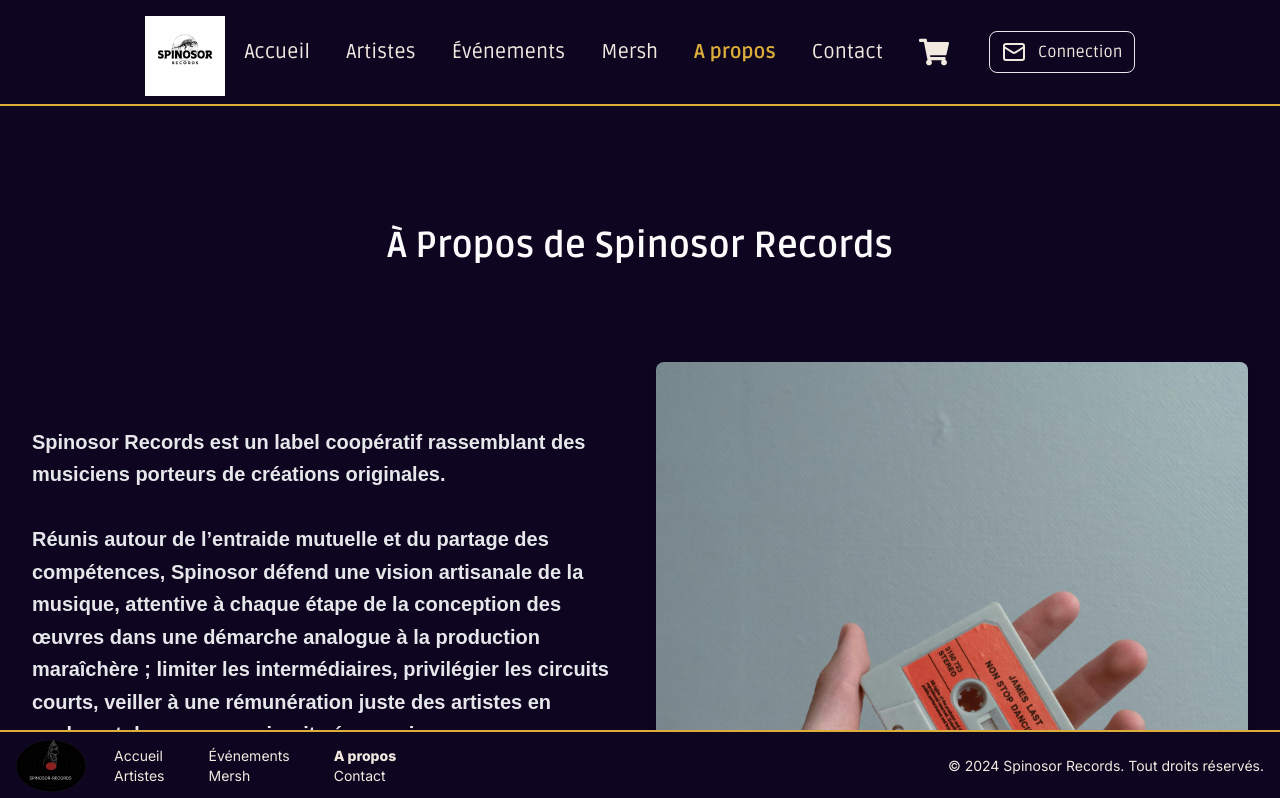
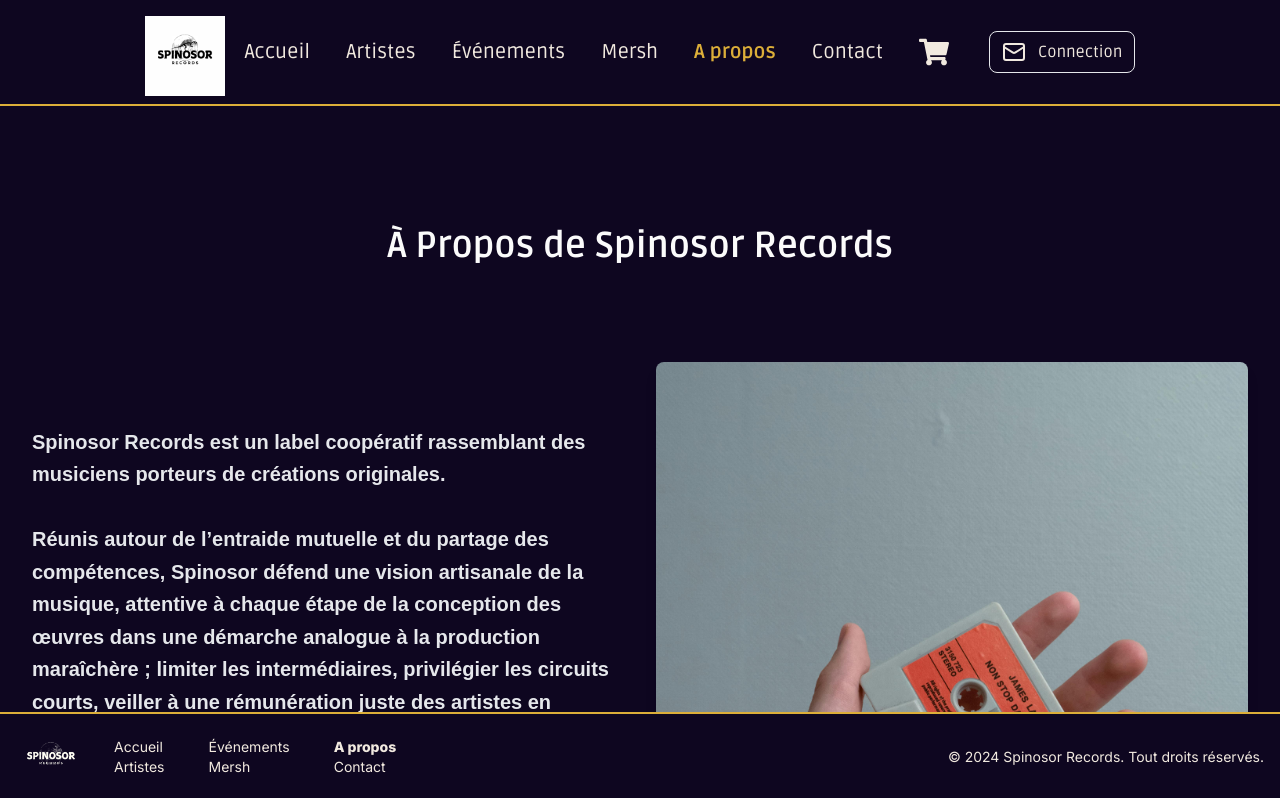
Before and after one commit to Funkysys/spinosor, a Next.js app: page /home/about in a window 1280 px wide. Shown: the top 798 px of the page. Built offline with nearby package versions, Linux system fonts and the light colour scheme; no server answers; a web font is replaced by a local one; what tailwindcss-animated would draw is missing.

Commit message:
upgrade backend

```diff
--- a/components/Footer.tsx
+++ b/components/Footer.tsx
@@ -30,7 +30,7 @@
         <div className="flex items-center">
           <div className="mr-3 cursor-pointer animate-fade-right animate-once animate-duration-[1000ms] animate-ease-in-out ">
             <Image
-              src="/assets/images/logo.svg"
+              src="/assets/images/SPINOSOR.png"
               alt="Spinosor Records logo"
               onClick={() => router.push("/")}
               width={70}
```
